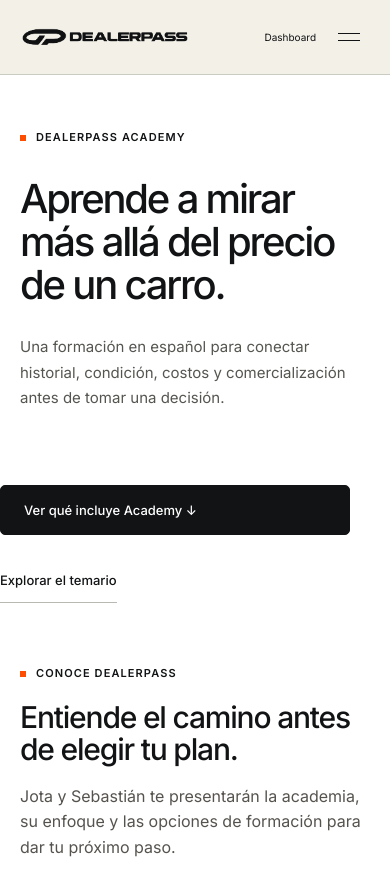
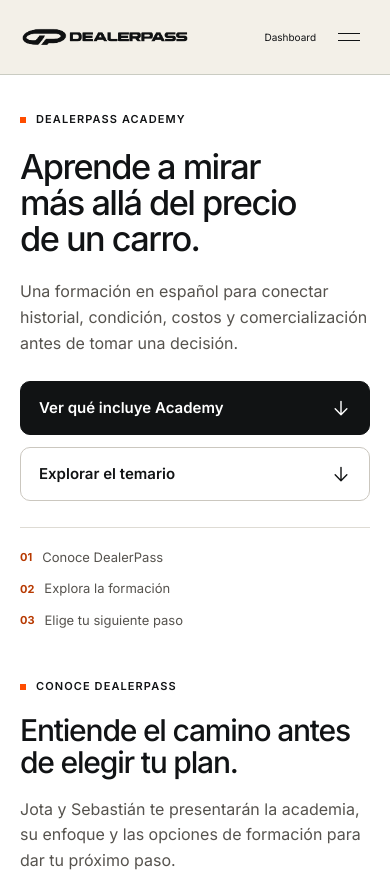
Before and after one commit to dealerpasss-jpg/PAGINA-WEB-LANDING-, a Next.js app: page /academy in a window 390 px wide. Shown: the top 872 px of the page. Built offline with nearby package versions, Linux system fonts and the light colour scheme.

Commit message:
Align Academy mobile actions and organize introductory layout

```diff
--- /dev/null
+++ b/app/academy/academy.module.css
@@ -0,0 +1,25 @@
+.hero { padding-top: 64px; padding-bottom: 40px; }
+.hero h1 { max-width: 960px; font-size: clamp(38px, 5.5vw, 76px); line-height: 1.06; letter-spacing: -.045em; margin: 24px 0; text-wrap: balance; }
+.description { max-width: 700px; color: #56534e; font-size: 18px; line-height: 1.65; margin: 0; }
+.actions { display: flex; flex-wrap: wrap; gap: 14px; margin-top: 28px; }
+.primary, .secondary { display: inline-flex; align-items: center; justify-content: center; gap: 20px; min-height: 54px; padding: 16px 24px; border: 1px solid #111314; border-radius: 10px; font-size: 15px; font-weight: 600; line-height: 1.4; text-align: center; }
+.primary { background: #111314; color: #fff; }
+.secondary { background: #fff; color: #111314; border-color: #cbc7bf; }
+.primary:hover { background: #303334; }
+.secondary:hover { background: #f2eee7; }
+.actions a:focus-visible { outline: 3px solid #ff4d00; outline-offset: 4px; }
+.actions svg { flex-shrink: 0; width: 20px; height: 20px; }
+.overview { display: grid; grid-template-columns: repeat(3, minmax(0,1fr)); gap: 20px; margin-top: 36px; padding: 22px 0 0; border-top: 1px solid #dedbd4; }
+.overview span { display: flex; align-items: center; gap: 10px; color: #56534e; font-size: 13px; }
+.overview b { color: #b73900; font-size: 11px; }
+.page :global(.section) { padding-top: 72px; padding-bottom: 72px; }
+.page :global(.sales-offer) { border-top: 1px solid #dedbd4; }
+@media(max-width:600px) {
+ .hero { padding-top: 36px; padding-bottom: 16px; }
+ .hero h1 { font-size: clamp(34px, 8.8vw, 48px); margin: 20px 0; }
+ .description { font-size: 16px; line-height: 1.65; }
+ .actions { display: grid; grid-template-columns: minmax(0,1fr); gap: 12px; margin-top: 24px; }
+ .primary, .secondary { width: 100%; padding: 15px 18px; justify-content: space-between; min-height: 54px; }
+ .overview { grid-template-columns: 1fr; gap: 12px; margin-top: 26px; padding-top: 20px; }
+ .page :global(.section) { padding-top: 48px; padding-bottom: 48px; }
+}
--- a/app/academy/page.tsx
+++ b/app/academy/page.tsx
@@ -1,7 +1,8 @@
 import type { Metadata } from "next";
 import Link from "next/link";
 import AcademyPresentation from "@/components/AcademyPresentation";
-import { PageIntro } from "@/components/BrandSections";
+import ArrowIcon from "@/components/ArrowIcon";
+import styles from "./academy.module.css";
 import AcademySection from "@/components/AcademySection";
 import Instructors from "@/components/Instructors";
 import FAQ from "@/components/FAQ";
@@ -10,9 +11,17 @@
 export const metadata: Metadata = { title: "Academia | DealerPass", description: "Conoce el temario, los instructores y lo que incluye DealerPass Academy." };
 export default function AcademyPage() {
   const academy = plans.find(plan => plan.id === "academy")!;
-  return <>
-    <PageIntro label="DEALERPASS ACADEMY" title="Aprende a mirar más allá del precio de un carro." description="Una formación en español para conectar historial, condición, costos y comercialización antes de tomar una decisión." />
-    <div className="wrap plans-actions"><a className="button" href="#academy-oferta">Ver qué incluye Academy ↓</a><a className="text-link" href="#temario">Explorar el temario</a></div>
+  return <div className={styles.page}>
+    <section className={`wrap ${styles.hero}`} aria-labelledby="academy-title">
+      <span className="kicker"><i /> DEALERPASS ACADEMY</span>
+      <h1 id="academy-title">Aprende a mirar más allá del precio de un carro.</h1>
+      <p className={styles.description}>Una formación en español para conectar historial, condición, costos y comercialización antes de tomar una decisión.</p>
+      <nav className={styles.actions} aria-label="Explorar Academy">
+        <a className={styles.primary} href="#academy-oferta">Ver qué incluye Academy <ArrowIcon direction="down" /></a>
+        <a className={styles.secondary} href="#temario">Explorar el temario <ArrowIcon direction="down" /></a>
+      </nav>
+      <div className={styles.overview} aria-label="Tu recorrido por la academia"><span><b>01</b> Conoce DealerPass</span><span><b>02</b> Explora la formación</span><span><b>03</b> Elige tu siguiente paso</span></div>
+    </section>
     <AcademyPresentation />
     <LearningPreview />
     <div id="temario"><AcademySection /></div>
@@ -28,5 +37,5 @@
     <PurchaseGuide />
     <FAQ compact />
     <SalesClose academy />
-  </>;
+  </div>;
 }
```
